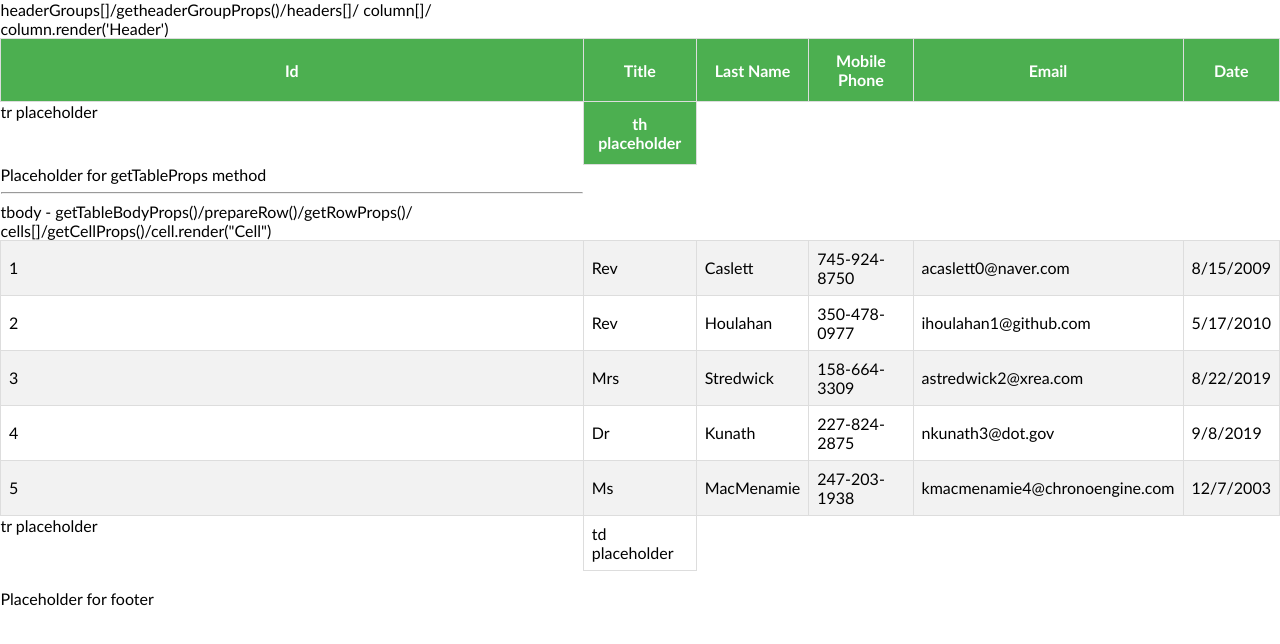
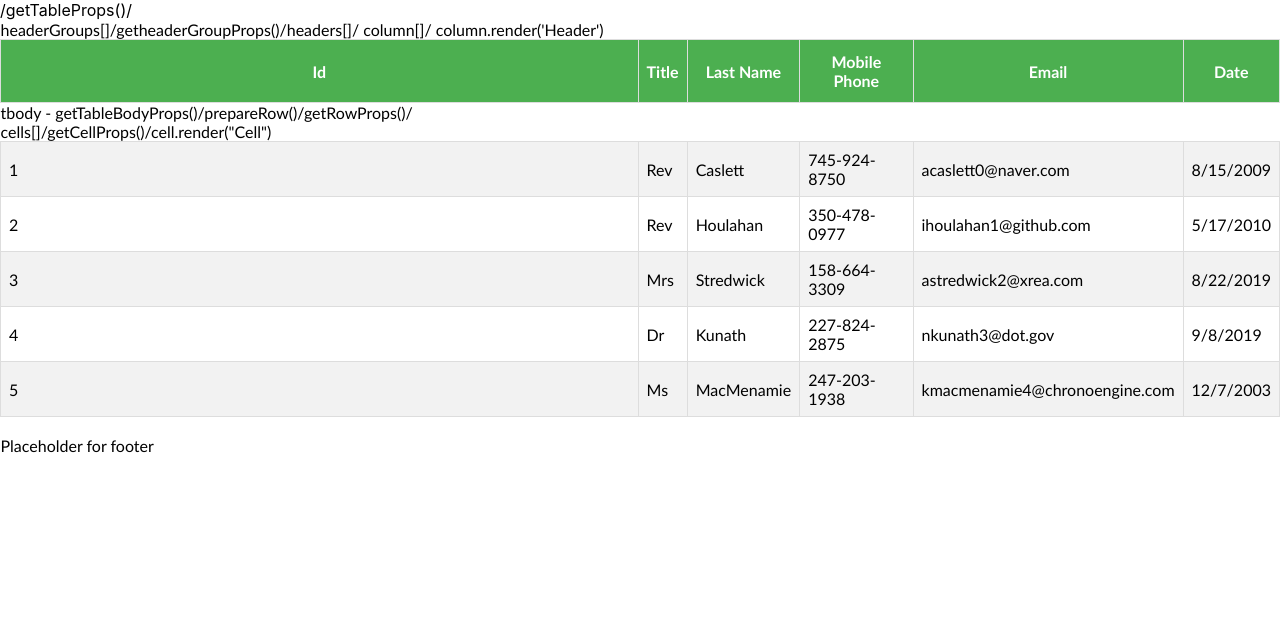
Before and after one commit to SumiSastri/react-tables, a React (Create React App) app: page / in a window 1280 px wide. Shown: the top 644 px of the page. Built offline with nearby package versions, Linux system fonts and the light colour scheme.

Commit message:
refactors - cleans up userTable component

```diff
--- a/src/components/Tables/user-tables/UserTable.js
+++ b/src/components/Tables/user-tables/UserTable.js
@@ -1,35 +1,18 @@
-// memoize rows and columns as tables run expensive functions
 import React, { useMemo } from 'react'
-// react hook for table constructor
 import { useTable } from 'react-table'
-// data that the table is dependent on
+
 import MOCK_USER_DATA from '../../mock-data/MOCK_USER_DATA'
-// array of columns
 import { COLUMNS } from '../../mock-data/COLUMNS'
-
 import '../table-styles/tableStyles.css'
 
-
-
 export const UserTable = () => {
-
-// use memo is a call back function -  with 2 args the first is a function, the second is the array dependency
     const columns = useMemo(() => COLUMNS, [])
-
-    //  use memo memorises the data so that the react table does not run the function on each re-render but runs its stored value
     const data = useMemo(() => MOCK_USER_DATA, [])
-
-    // the use table hook outlines the object that will use the table information and data to be rendered in every user table instance
-    // const userTableInstance = useTable({
-    //     userTableInfo,
-    //     mockUserData
-    // })
-
     const {
         getTableProps,
         getTableBodyProps,
         headerGroups,
-        footerGroups,
+        // footerGroups,
         rows,
         prepareRow
       } = useTable ({
@@ -39,8 +22,9 @@ export const UserTable = () => {
 
     return (
 <div>
-
-    <table{...getTableProps()}><span>Placeholder for getTableProps method</span>
+<span>/getTableProps()/</span>
+<br></br>
+    <table{...getTableProps()}>
         <thead><span>headerGroups[]/getheaderGroupProps()/headers[]/ column[]/ column.render('Header')</span>
                 {
                     headerGroups.map((headerGroup =>
@@ -50,11 +34,7 @@ export const UserTable = () => {
                         ))}
                       </tr>)))
                 }
-                    <tr><span>tr placeholder</span>
-                    <th><span>th placeholder</span></th>
-                    </tr>
         </thead>
-<hr></hr>
         <tbody{...getTableBodyProps()}><span>tbody - getTableBodyProps()/prepareRow()/getRowProps()/ cells[]/getCellProps()/cell.render("Cell") </span>
                 {
                     rows.map(row => {
@@ -67,9 +47,6 @@ export const UserTable = () => {
                             </tr>
                           )
                         })}
-                    <tr><span>tr placeholder</span>
-                        <td><span>td placeholder</span></td>
-                    </tr>
         </tbody>
         <br></br>
            <tfoot><span>Placeholder for footer</span>
```
Also changed, not shown: 1 other file (tests, documents, lock files or other folders).
